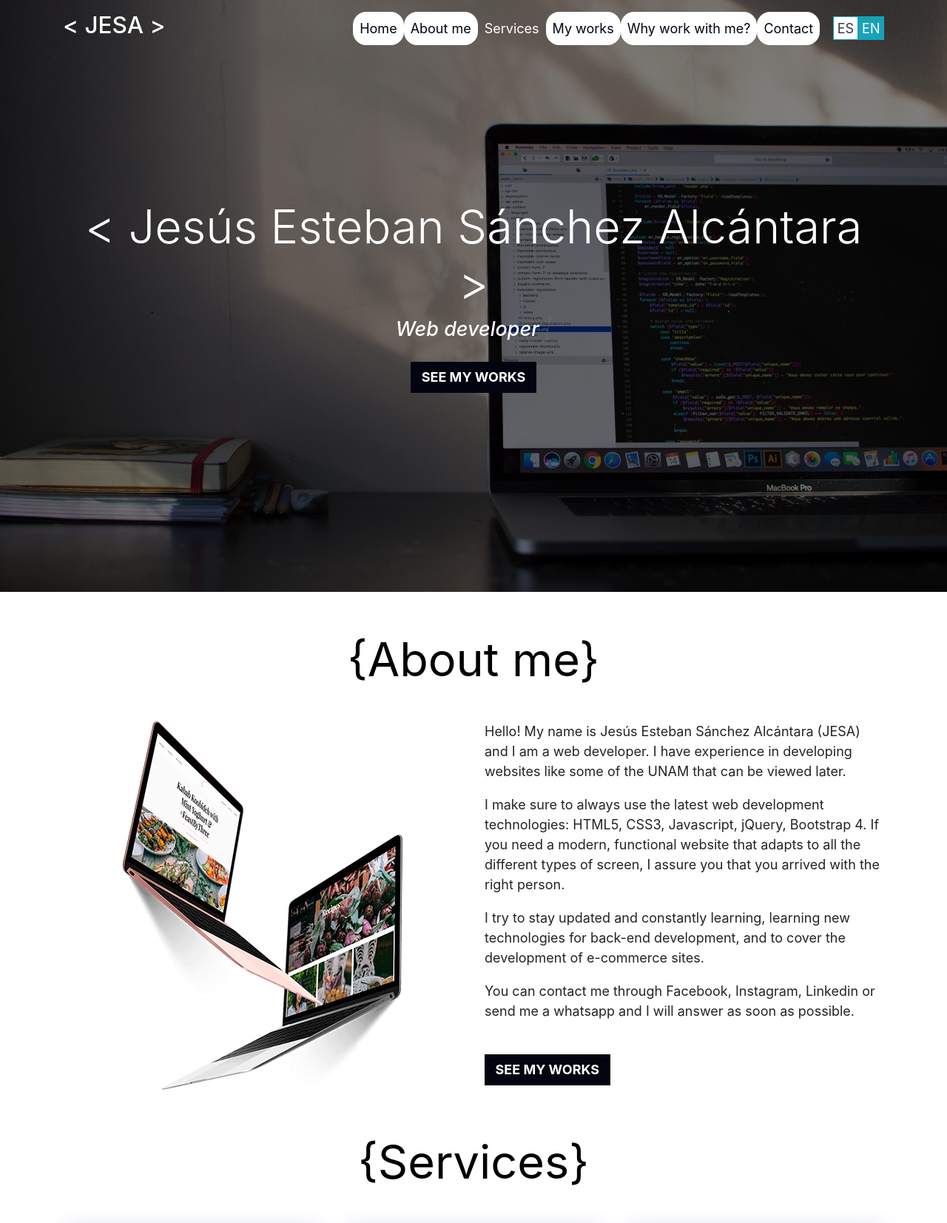
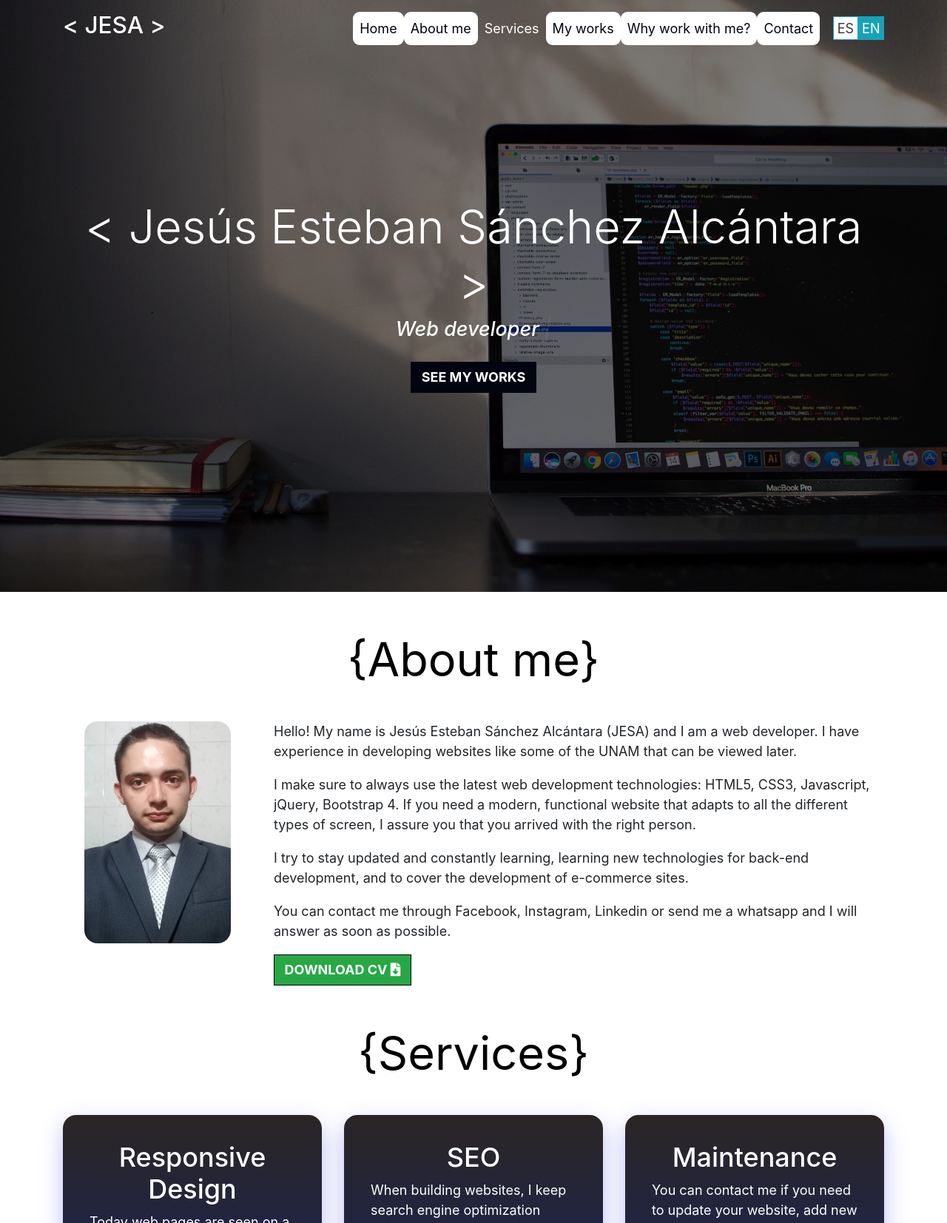
Before and after one commit to jesestsana93/miportafolios, a PHP site: page /home.html in a window 1280 px wide. Shown: the top 1653 px of the page at 74% size. Run offline with PHP 8.4, Linux system fonts and the light colour scheme.

Commit message:
pdf de cv subido en ingles y español

```diff
--- a/css/estilos.css
+++ b/css/estilos.css
@@ -125,7 +125,7 @@ main {
     #inicio .navbar-dark .navbar-nav .nav-link.active, #inicio .navbar-dark .navbar-nav .nav-link:hover {
       background-color: white;
       color: #020510;
-      border-radius: 1rem; }
+      border-radius: .5rem; }
   /* line 123, estilos.scss */
   #inicio .idiomas a:hover {
     text-decoration: none; }
@@ -170,16 +170,24 @@ main {
 /* line 175, estilos.scss */
 #sobre-mi .perfil {
   width: 9rem;
-  margin-bottom: 1rem; }
+  margin-bottom: 1rem;
+  border-radius: 1rem; }
+/* line 181, estilos.scss */
+#sobre-mi .cv {
+  background-color: #28a745;
+  margin-top: 0; }
+  /* line 185, estilos.scss */
+  #sobre-mi .cv:hover {
+    color: #17a2b8; }
 
 /*------------------------------
-4. SERVICIOS
+5. SERVICIOS
 --------------------------------*/
-/* line 185, estilos.scss */
+/* line 195, estilos.scss */
 #servicios h3 {
   font-size: 2rem;
   text-align: center; }
-/* line 190, estilos.scss */
+/* line 200, estilos.scss */
 #servicios .contenedor {
   border-radius: 1rem;
   padding: 2rem;
@@ -190,36 +198,36 @@ main {
   -webkit-box-shadow: 0 12px 30px 0 rgba(80, 85, 223, 0.37);
           box-shadow: 0 12px 30px 0 rgba(80, 85, 223, 0.37);
   margin-bottom: .8rem; }
-/* line 200, estilos.scss */
+/* line 210, estilos.scss */
 #servicios .ondas {
   position: absolute;
   left: 0;
   bottom: 0;
   width: 100%; }
-/* line 207, estilos.scss */
+/* line 217, estilos.scss */
 #servicios .icono {
   position: absolute;
   right: 1.5rem;
   bottom: 1rem; }
 
 /*------------------------------
-5. MIS TRABAJOS
+6. MIS TRABAJOS
 --------------------------------*/
-/* line 218, estilos.scss */
+/* line 228, estilos.scss */
 #mis-trabajos a {
   text-decoration: none; }
-  /* line 221, estilos.scss */
+  /* line 231, estilos.scss */
   #mis-trabajos a p {
     color: black;
     text-align: center; }
-/* line 227, estilos.scss */
+/* line 237, estilos.scss */
 #mis-trabajos .owl-prev,
 #mis-trabajos .owl-next {
   font-size: 3rem; }
-/* line 232, estilos.scss */
+/* line 242, estilos.scss */
 #mis-trabajos button:focus {
   outline: none; }
-/* line 236, estilos.scss */
+/* line 246, estilos.scss */
 #mis-trabajos .owl-theme .owl-nav [class*=owl-]:hover {
   background: transparent;
   color: #020510;
@@ -227,84 +235,87 @@ main {
   transition: all .5s ease; }
 
 /*------------------------------
-6. TRABAJAR-CONMIGO
+7. TRABAJAR-CONMIGO
 --------------------------------*/
-/* line 247, estilos.scss */
+/* line 257, estilos.scss */
 #trabajar-conmigo h3 {
   font-size: 1.3rem;
   margin-top: .3rem; }
-/* line 252, estilos.scss */
+/* line 262, estilos.scss */
 #trabajar-conmigo .fas,
 #trabajar-conmigo .fab {
   font-size: 2rem;
   color: #020510; }
 
 /*------------------------------
-7. FOOTER
+8. FOOTER
 --------------------------------*/
-/* line 262, estilos.scss */
+/* line 272, estilos.scss */
 #pie {
   margin-top: 1rem;
   padding-top: 1rem;
   background-color: #2F2F2F;
   color: white; }
-  /* line 268, estilos.scss */
+  /* line 278, estilos.scss */
   #pie .redes {
     font-size: 1.5rem;
     -webkit-transition: all .5s ease;
     transition: all .5s ease;
     color: white; }
-    /* line 273, estilos.scss */
+    /* line 283, estilos.scss */
     #pie .redes:hover {
       -webkit-transform: scale(1.2);
               transform: scale(1.2);
       color: #007AB9; }
 
-/* line 280, estilos.scss */
+/* line 290, estilos.scss */
 #whatsapp {
   position: fixed;
   font-size: 3rem;
   color: green;
   right: 1rem;
   bottom: 1rem; }
+  /* line 296, estilos.scss */
+  #whatsapp:hover {
+    color: #0e660e; }
 
 /* =============================================
-X. Medias Queries
+9. Medias Queries
 ============================================= */
 /* --------------Vista sm ------------- */
 @media (min-width: 576px) {
-  /* line 296, estilos.scss */
+  /* line 309, estilos.scss */
   #servicios .contenedor {
     height: 19rem; } }
 /* --------------Vista Md ------------- */
 @media (min-width: 768px) {
-  /* line 304, estilos.scss */
+  /* line 317, estilos.scss */
   html {
     font-size: 16px; }
 
-  /* line 309, estilos.scss */
+  /* line 322, estilos.scss */
   #inicio .navbar-dark .navbar-nav .nav-link {
     font-size: 1rem; }
 
-  /* line 315, estilos.scss */
+  /* line 328, estilos.scss */
   #servicios .contenedor {
     height: 17rem; } }
 /* --------------Vista lg ------------- */
 @media (min-width: 992px) {
-  /* line 324, estilos.scss */
+  /* line 337, estilos.scss */
   #sobre-mi .perfil {
     width: 11rem;
     margin-bottom: 0; }
 
-  /* line 332, estilos.scss */
+  /* line 345, estilos.scss */
   #servicios .contenedor {
     height: 30rem; } }
 /* --------------Vista Xl ------------- */
 @media (min-width: 1200px) {
-  /* line 340, estilos.scss */
+  /* line 353, estilos.scss */
   html {
     font-size: 18px; }
 
-  /* line 345, estilos.scss */
+  /* line 358, estilos.scss */
   #servicios .contenedor {
     height: 28rem; } }
--- a/css/estilos.scss
+++ b/css/estilos.scss
@@ -115,7 +115,7 @@ main {
         &:hover {
             background-color: $blanco;
             color: $principal;
-            border-radius: 1rem;
+            border-radius: .5rem;
         }
     }
 
@@ -175,11 +175,21 @@ main {
     .perfil{
         width: 9rem;
         margin-bottom: 1rem;
+        border-radius: 1rem;
+    }
+
+    .cv{
+        background-color: #28a745;
+        margin-top: 0;
+
+        &:hover{
+            color: #17a2b8;
+        }
     }
 }
 
 /*------------------------------
-4. SERVICIOS
+5. SERVICIOS
 --------------------------------*/
 #servicios {
     h3 {
@@ -212,7 +222,7 @@ main {
 }
 
 /*------------------------------
-5. MIS TRABAJOS
+6. MIS TRABAJOS
 --------------------------------*/
 #mis-trabajos {
     a {
@@ -241,7 +251,7 @@ main {
 }
 
 /*------------------------------
-6. TRABAJAR-CONMIGO
+7. TRABAJAR-CONMIGO
 --------------------------------*/
 #trabajar-conmigo {
     h3 {
@@ -257,7 +267,7 @@ main {
 }
 
 /*------------------------------
-7. FOOTER
+8. FOOTER
 --------------------------------*/
 #pie {
     margin-top: 1rem;
@@ -280,15 +290,18 @@ main {
 #whatsapp {
     position: fixed;
     font-size: 3rem;
-    color: green;
+    color:green;
     right: 1rem;
     bottom: 1rem;
+    &:hover{
+        color:rgb(14, 102, 14);
+    }
 }
 
 
 
 /* =============================================
-X. Medias Queries
+9. Medias Queries
 ============================================= */
 /* --------------Vista sm ------------- */
 @media (min-width: 576px) {
--- a/home.html
+++ b/home.html
@@ -122,10 +122,10 @@
 				<div class="col-12">
 					<h2 class="titulo">{About me}</h2>
 				</div>
-				<div class="col-lg-6 text-center">
-					<img src="images/computadoras.png" alt="computadoras img-fluid">
+				<div class="col-lg-3 text-center">
+					<img src="images/perfil.jpg" alt="perfil" class="img-fluid perfil">
 				</div>
-				<div class="col-lg-6">
+				<div class="col-lg-9">
 					<p>Hello! My name is Jesús Esteban Sánchez Alcántara (JESA) and I am a web developer. I have
 						experience in developing websites like some of the UNAM that can be viewed later.</p>
 					<p>I make sure to always use the latest web development technologies: HTML5, CSS3, Javascript,
@@ -137,8 +137,7 @@
 						development, and to cover the development of e-commerce sites.</p>
 					<p>You can contact me through Facebook, Instagram, Linkedin or send me a whatsapp and I will answer
 						as soon as possible.</p>
-					<a href="#mis-trabajos" class="__mPS2id"><button type="button" class="btn btn-primary">See my
-							works</button></a>
+						<a href="pdf/JESAENG.pdf" target="blank"><button type="button" class="btn btn-primary cv">Download CV <i class="fas fa-file-download"></i></button></a>
 				</div>
 			</div><!-- /.row-->
 		</div><!-- /.container-->
@@ -327,6 +326,11 @@
 							</a>
 						</li>
 						<li>
+							<a href="https://www.instagram.com/chuyesteban93/" target="_blank">
+								<i class="fab fa-instagram redes"></i></i>
+							</a>
+						</li>
+						<li>
 							<a href=" https://github.com/jesestsana93" target="_blank">
 								<i class="fab fa-github redes"></i>
 							</a>
--- a/js/scripts.js
+++ b/js/scripts.js
@@ -78,8 +78,8 @@ $(function () {
     $(window).scroll(function () {
         var nav = $('.transparente');
         var scroll = $(window).scrollTop();
-        var windowHeight = $(window).height(); //altura de la ventana
-        if (scroll >= windowHeight) {
+        //var windowHeight = $(window).height(); //altura de la ventana
+        if (scroll >= 80) {
             nav.addClass("bg-primary");
         } else {
             nav.removeClass("bg-primary");
```
Also changed, not shown: index.html (+6 -1 lines), 2 other files.
